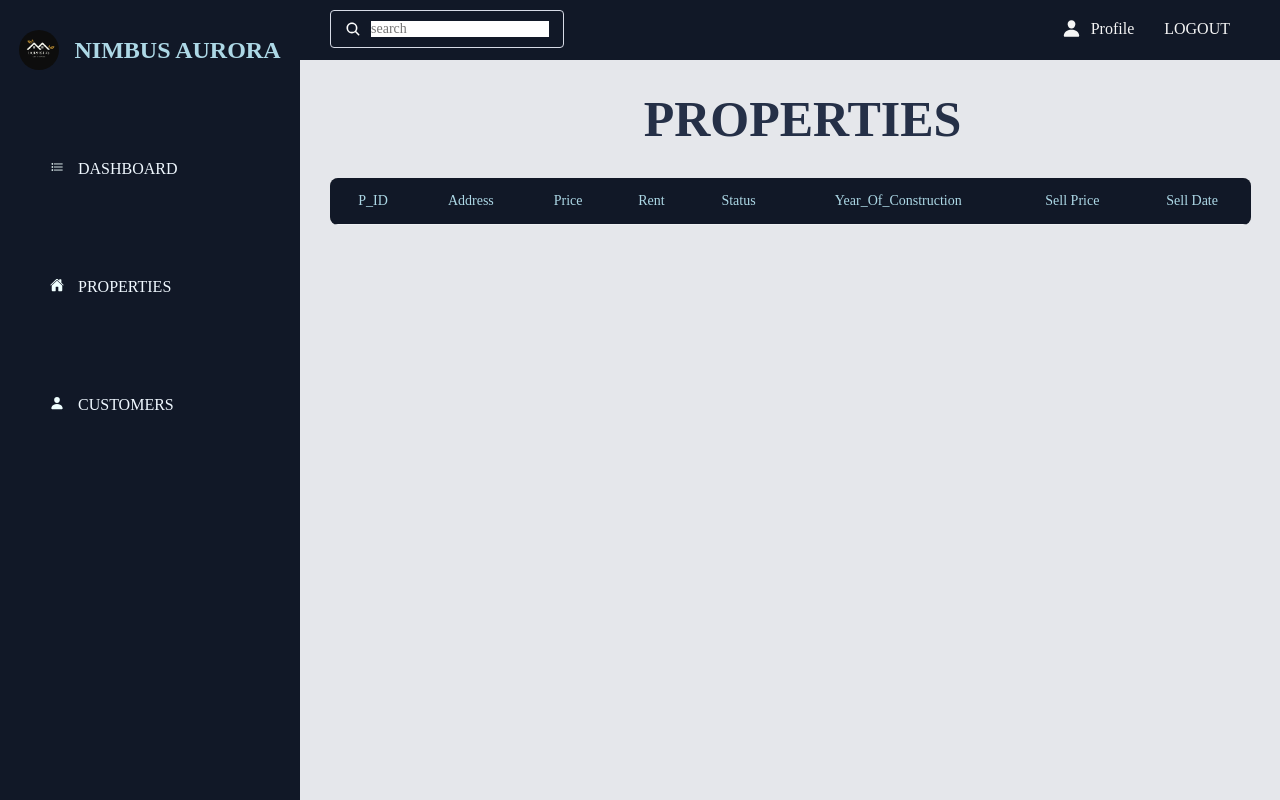
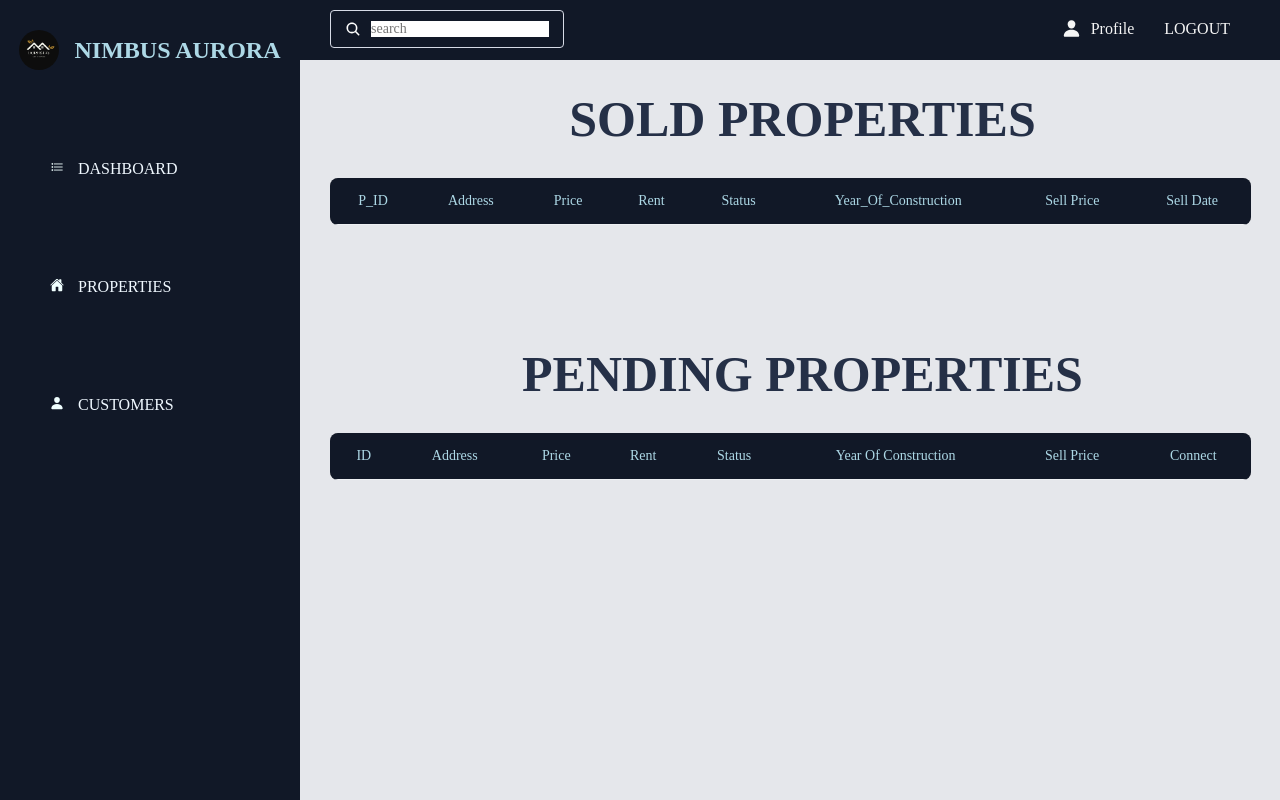
Before and after one commit to anant-357/DBMS_IIITG_Project, a Flask app: page /agent/1/properties in a window 1280 px wide. Run offline with Flask 3, Linux system fonts and the light colour scheme; data that the repository does not hold is empty; parts of the project's set-up code (start-up, migrations or seed data) failed here and were passed over.

Commit message:
functioning for agent unsold properties

```diff
--- a/templates/agent/properties.html
+++ b/templates/agent/properties.html
@@ -15,7 +15,7 @@
     <section id="interface">
       {%include 'agent/agentNav.html'%}
 
-      <h3 class="i-name">PROPERTIES</h3>
+      <h3 class="i-name">SOLD PROPERTIES</h3>
 
       <div class="board">
         <table width="100%">
@@ -32,7 +32,7 @@
             </tr>
           </thead>
           <tbody>
-            {% for property in properties %}
+            {% for property in soldProperties %}
             <tr>
               <td class="property_id">
                 <h5>{{property.P_ID}}</h5>
@@ -70,6 +70,88 @@
           </tbody>
         </table>
       </div>
+
+      <h3 class="i-name">PENDING PROPERTIES</h3>
+
+      <div class="board">
+        <table width="100%">
+          <thead class="attributes">
+            <tr>
+              <td>ID</td>
+              <td>Address</td>
+              <td>Price</td>
+              <td>Rent</td>
+              <td>Status</td>
+              <td>Year Of Construction</td>
+              <td>Sell Price</td>
+              <td>Connect</td>
+            </tr>
+          </thead>
+          <tbody>
+            {% for property in pendingProperties %}
+            <tr>
+              <td class="Price">
+                <h5>{{property.P_ID}}</h5>
+              </td>
+
+              <td class="Address">
+                <h5>{{property.Address}}</h5>
+              </td>
+
+              <td class="Price">
+                <h5>{{property.Price}}</h5>
+              </td>
+
+              <td class="Rent">
+                <h5>{{property.Rent}}</h5>
+              </td>
+
+              <td class="status">
+                <h5>{{property.Status}}</h5>
+              </td>
+
+              <td class="Year">
+                <h5>{{property.Date_Of_Construction}}</h5>
+              </td>
+              <style>
+                .sellButton {
+                  padding: 5px 30px;
+                  background-color: black;
+                  outline: none;
+                  border: 2px solid black;
+                  border-radius: 5px;
+                  color: white;
+                  font-size: large;
+                }
+
+                .sellButton:hover {
+                  background-color: rgb(255, 255, 255);
+                  color: black;
+                  cursor: pointer;
+                }
+                .sellingPrice{
+                  border:none;
+                  outline:none;
+                  background-color: lightgray;
+                  height: 25px;
+                  width: 40%;
+                  border-bottom: 1px solid black;
+                }
+              </style>
+              <td class="sellPrice">
+                <h5><input type="number" name="sellingPrice" class="sellingPrice" /></h5>
+              </td>
+
+              <td class="SellDate">
+
+                <h5 class="not-h5"><button class="sellButton">Sell</button></h5>
+              </td>
+
+            </tr>
+            {% endfor%}
+          </tbody>
+        </table>
+      </div>
     </section>
     <script>
       $("#menu-bar").click(function () {
```
